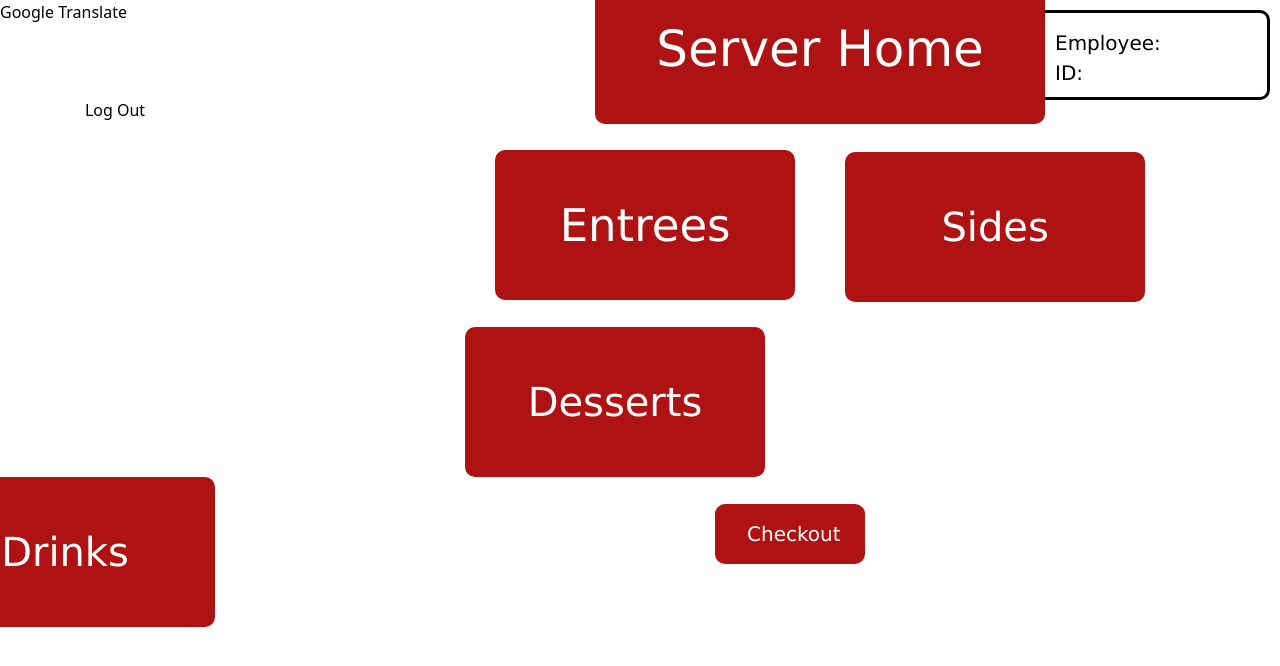
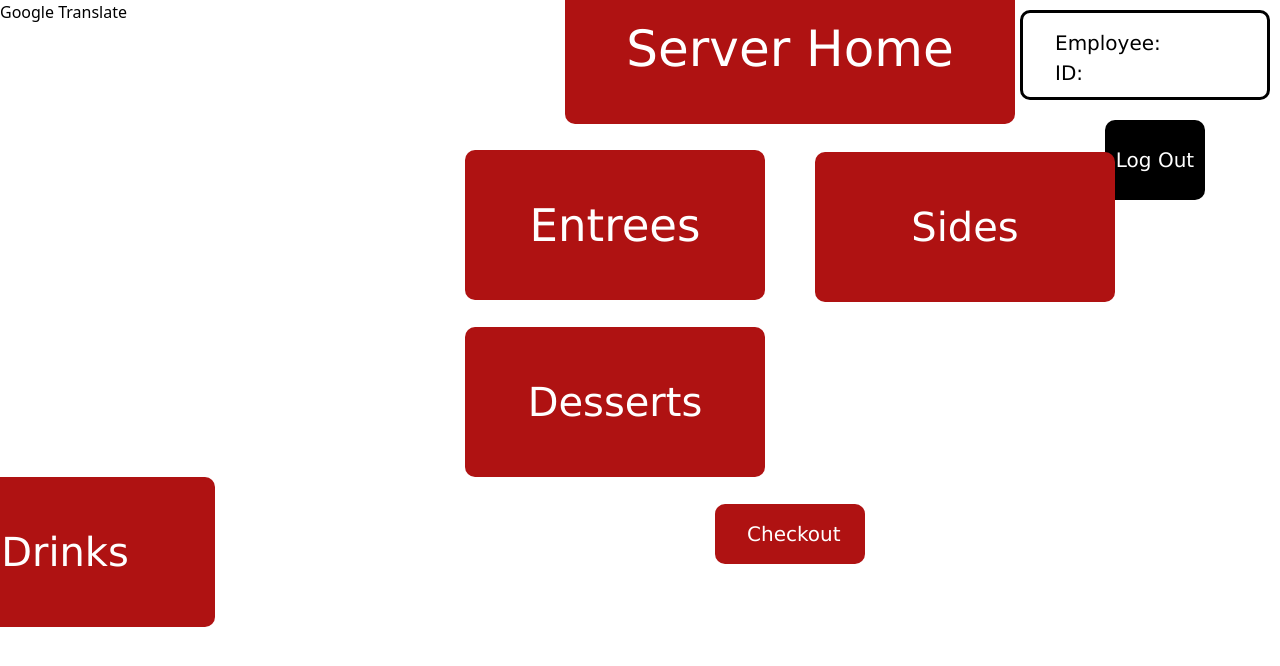
Before and after one commit to al70023/hosting_project_3, a React (Create React App) app in the folder project3_react/: page /ServerHome in a window 1280 px wide. Shown: the top 666 px of the page. Built offline with nearby package versions, Linux system fonts and the light colour scheme; sample sign-in values are in the browser's storage.

Commit message:
Update ServerHome.js

```diff
--- a/project3_react/src/ServerHome.js
+++ b/project3_react/src/ServerHome.js
@@ -16,7 +16,7 @@ function ServerHome() {
         }, 2000)
         return(
             <div>
-                <p>Restricted access, redirecting home...</p>
+                <p><button className = "btnRestrictedAccess">Restricted access, redirecting home...</button></p>
             </div>
         )
     }
@@ -37,7 +37,7 @@ function ServerHome() {
                     </a>
                     <button class ="btnLogOutManager" onClick={ (e) => handleSignOut(e)}>Log Out</button>
                     </div>) : (
-                    <button class ="btnLogOutt" onClick={ (e) => handleSignOut(e)}>Log Out</button>
+                    <button class ="btnLogOutServer" onClick={ (e) => handleSignOut(e)}>Log Out</button>
                     )
                 }
 
```
